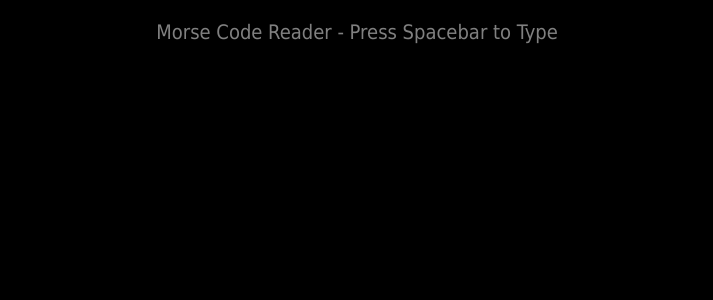
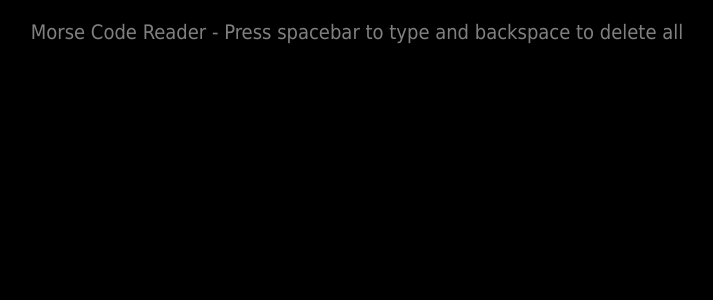
Before and after one commit to bentrevett/bentrevett.github.io, a Jekyll site: the page morse/index.html, which Jekyll copies as it is, in a window 1280 px wide. Shown: the top 300 px of the page, without its empty margins (283-996 px from the left). Built offline with Jekyll 4.4.1, drawn with Linux system fonts in a browser that asks for light colours.

Commit message:
Update index.html

```diff
--- a/morse/index.html
+++ b/morse/index.html
@@ -20,7 +20,7 @@ div {
     </head>
 
     <body>
-        <p>Morse Code Reader - Press Spacebar to Type</p>
+        <p>Morse Code Reader - Press spacebar to type and backspace to delete all</p>
 <div id="morse_output"></div>
 <br>
 <div id="text_output"></div>
```
